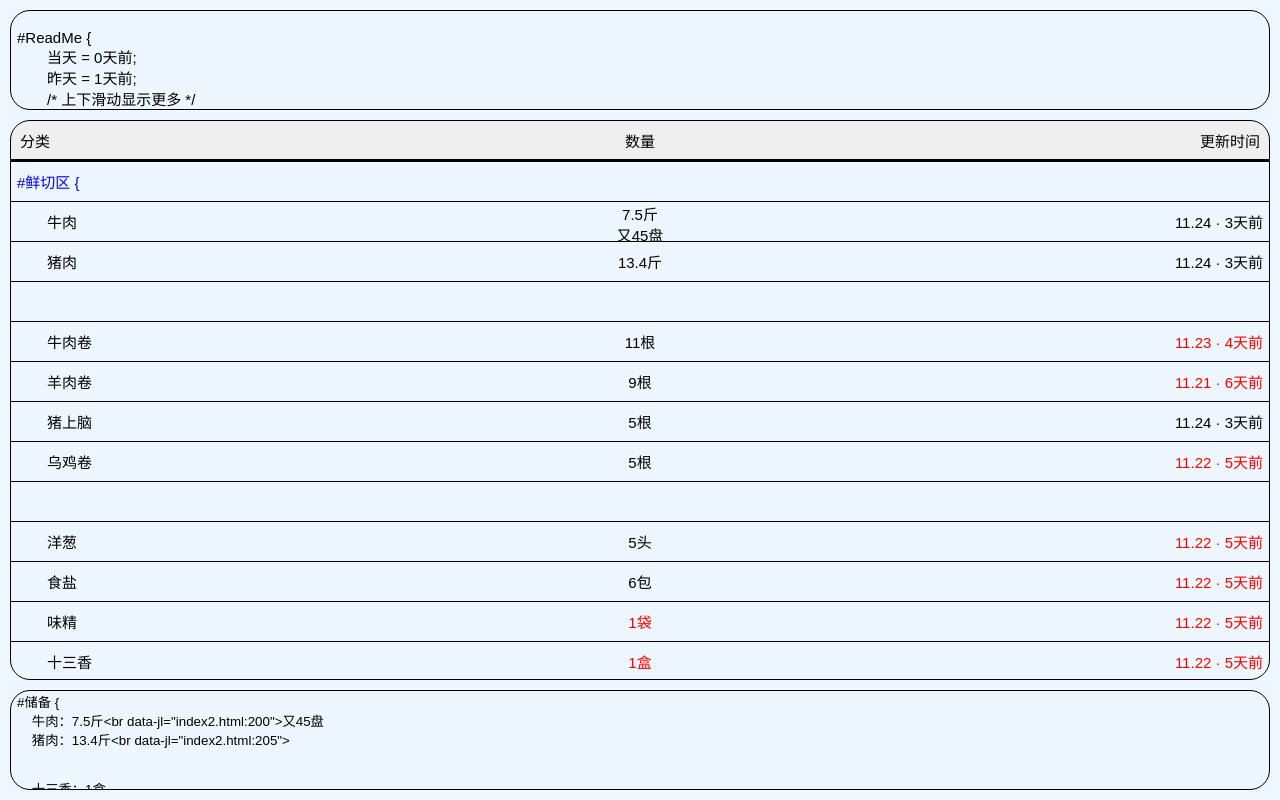
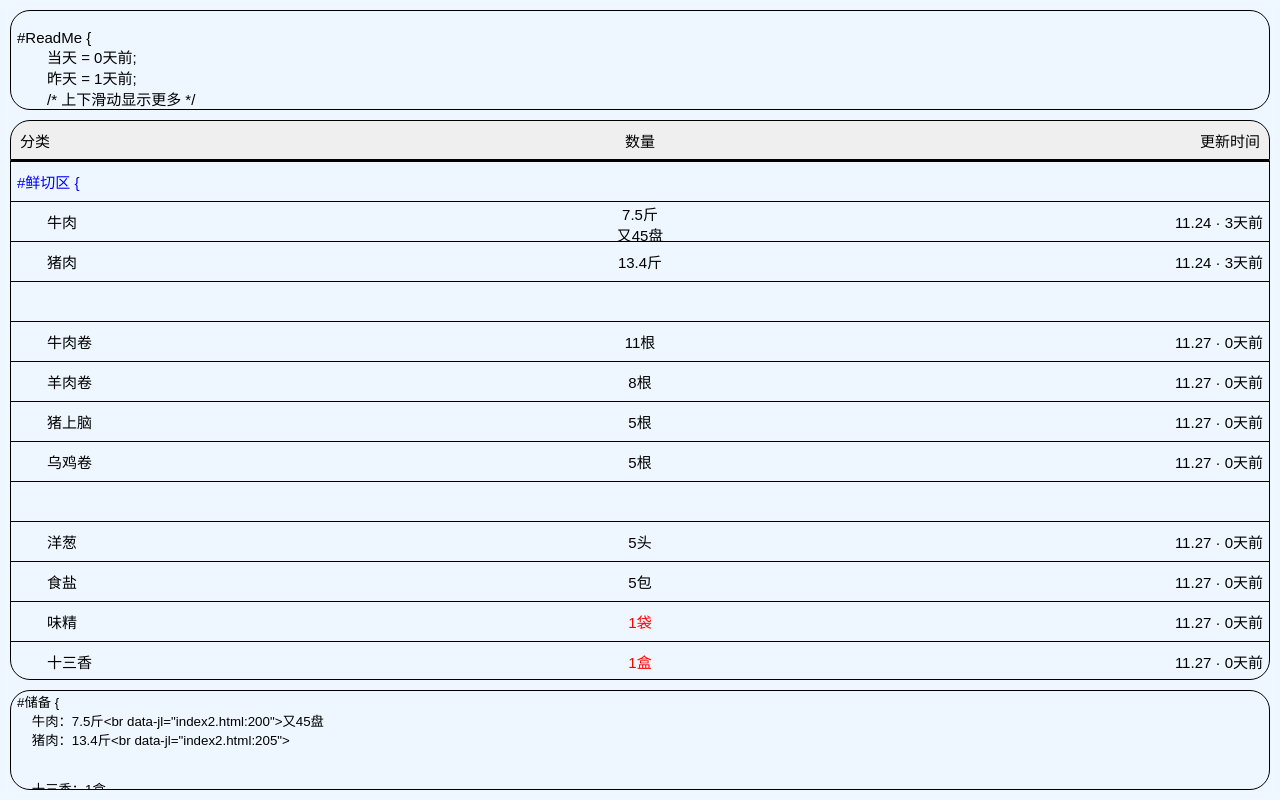
Before and after one commit to hengze436493/hengze, a plain HTML site: page index2.html in a window 1280 px wide. Drawn offline with Linux system fonts and the light colour scheme.

Commit message:
Update index2.html 数据

```diff
--- a/index2.html
+++ b/index2.html
@@ -219,25 +219,25 @@
         <div class="row">
             <button class="LeftButton">&emsp;&emsp;牛肉卷</button>
             <button class="CenterButton">11根</button>
-            <button class="RightButton">11.23</button>
+            <button class="RightButton">11.27</button>
         </div>
 
         <div class="row">
             <button class="LeftButton">&emsp;&emsp;羊肉卷</button>
-            <button class="CenterButton">9根</button>
-            <button class="RightButton">11.21</button>
+            <button class="CenterButton">8根</button>
+            <button class="RightButton">11.27</button>
         </div>
 
         <div class="row">
             <button class="LeftButton">&emsp;&emsp;猪上脑</button>
             <button class="CenterButton">5根</button>
-            <button class="RightButton">11.24</button>
+            <button class="RightButton">11.27</button>
         </div>
 
         <div class="row">
             <button class="LeftButton">&emsp;&emsp;乌鸡卷</button>
             <button class="CenterButton">5根</button>
-            <button class="RightButton">11.22</button>
+            <button class="RightButton">11.27</button>
         </div>
 
 
@@ -250,25 +250,25 @@
         <div class="row">
             <button class="LeftButton">&emsp;&emsp;洋葱</button>
             <button class="CenterButton">5头</button>
-            <button class="RightButton">11.22</button>
+            <button class="RightButton">11.27</button>
         </div>
 
         <div class="row">
             <button class="LeftButton">&emsp;&emsp;食盐</button>
-            <button class="CenterButton">6包</button>
-            <button class="RightButton">11.22</button>
+            <button class="CenterButton">5包</button>
+            <button class="RightButton">11.27</button>
         </div>
 
         <div class="row">
             <button class="LeftButton">&emsp;&emsp;味精</button>
             <button class="CenterButton">1袋</button>
-            <button class="RightButton">11.22</button>
+            <button class="RightButton">11.27</button>
         </div>
 
         <div class="row">
             <button class="LeftButton">&emsp;&emsp;十三香</button>
             <button class="CenterButton">1盒</button>
-            <button class="RightButton">11.22</button>
+            <button class="RightButton">11.27</button>
         </div>
 
         <div class="row">
@@ -279,7 +279,7 @@
 
 
 
-        <button id="htdbwzButton" class="row">版本：261051</button>
+        <button id="htdbwzButton" class="row">版本：261052</button>
         <button id="xzymButton" class="row">下载源码</button>
 
 
```
